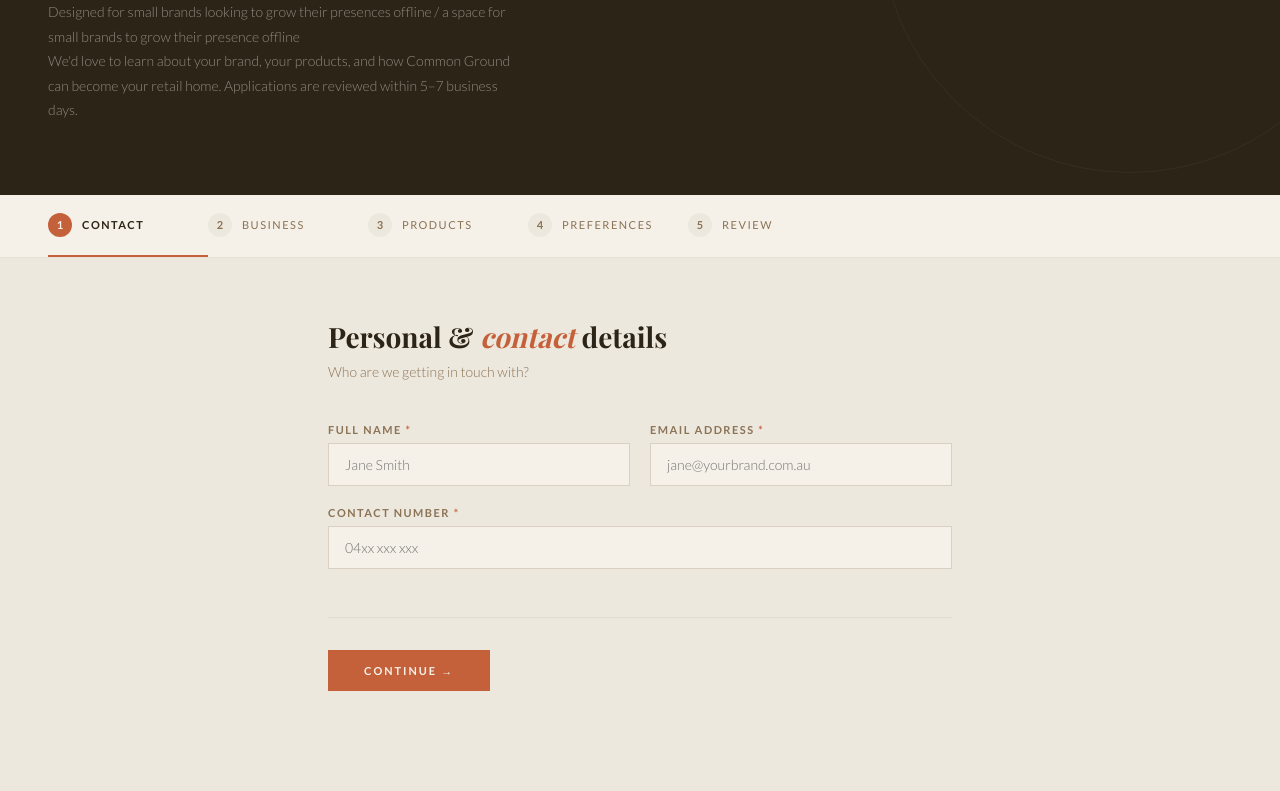
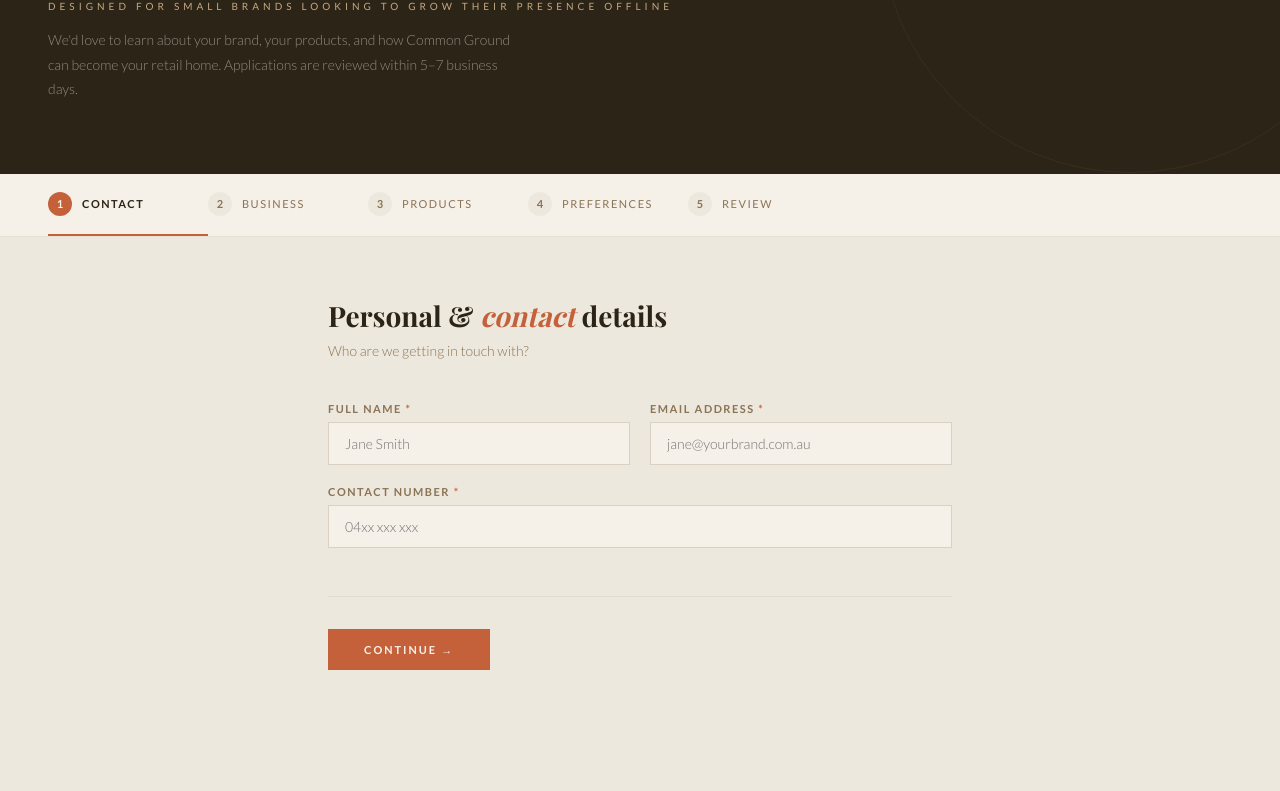
Before and after one commit to MonomezurashiTME/CommonGround, a website: page apply.html in a window 1280 px wide. Shown: the part 291-1082 px from the top of the page. After the commit the page ends 1061 px from the top, so only its background shows below. Drawn offline with nearby package versions, Linux system fonts and the light colour scheme; a web font is replaced by a local one.

Commit message:
changes to apply

```diff
--- a/apply.html
+++ b/apply.html
@@ -646,7 +646,7 @@
 <div class="page-hero">
   <div class="hero-label">Maker Application</div>
   <h1 class="hero-heading">Apply to <em>join</em><br>our collective</h1>
-  <p class="hero-sub">Designed for small brands looking to grow their presences offline / a space for small brands to grow their presence offline</p>
+  <p class="hero-label">Designed for small brands looking to grow their presence offline</p>
   <p class="hero-sub">We'd love to learn about your brand, your products, and how Common Ground can become your retail home. Applications are reviewed within 5–7 business days.</p>
 </div>
 
```
